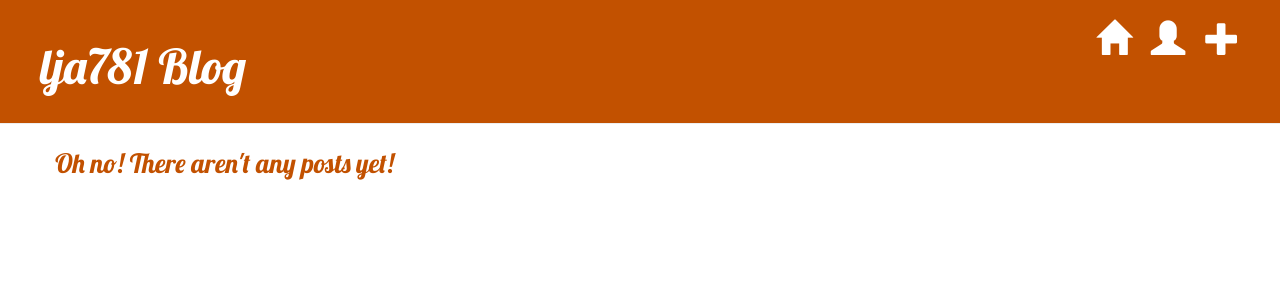
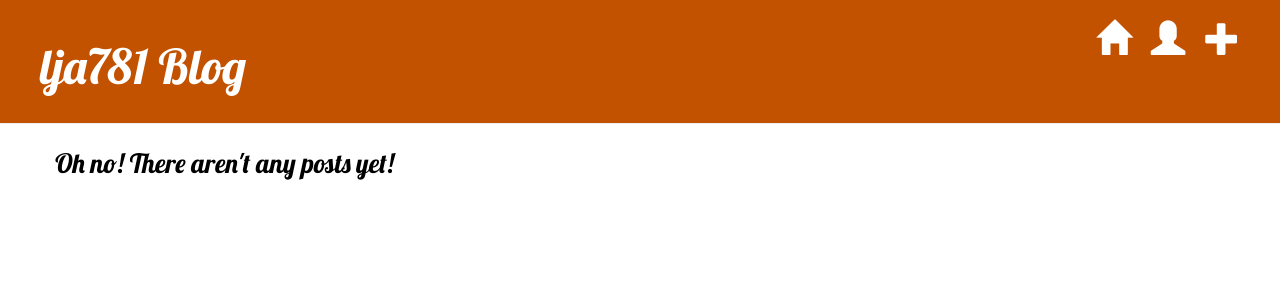
Before and after one commit to lja781/webapp, a Django app: page /blog/ in a window 1280 px wide. Shown: the top 300 px of the page. Run offline with Django 3.2, Linux system fonts and the light colour scheme; data that the repository does not hold is empty; some libraries are stand-ins or nearby versions.

Commit message:
Changed CSS

```diff
--- a/blog/static/css/blog.css
+++ b/blog/static/css/blog.css
@@ -61,6 +61,6 @@ h1, h2, h3, h4 {
 
 .inline-notify {
     font-family: 'Lobster', cursive;
-    color: #c25100;
+    color: #000000;
     font-size: 20pt;
 }
```
